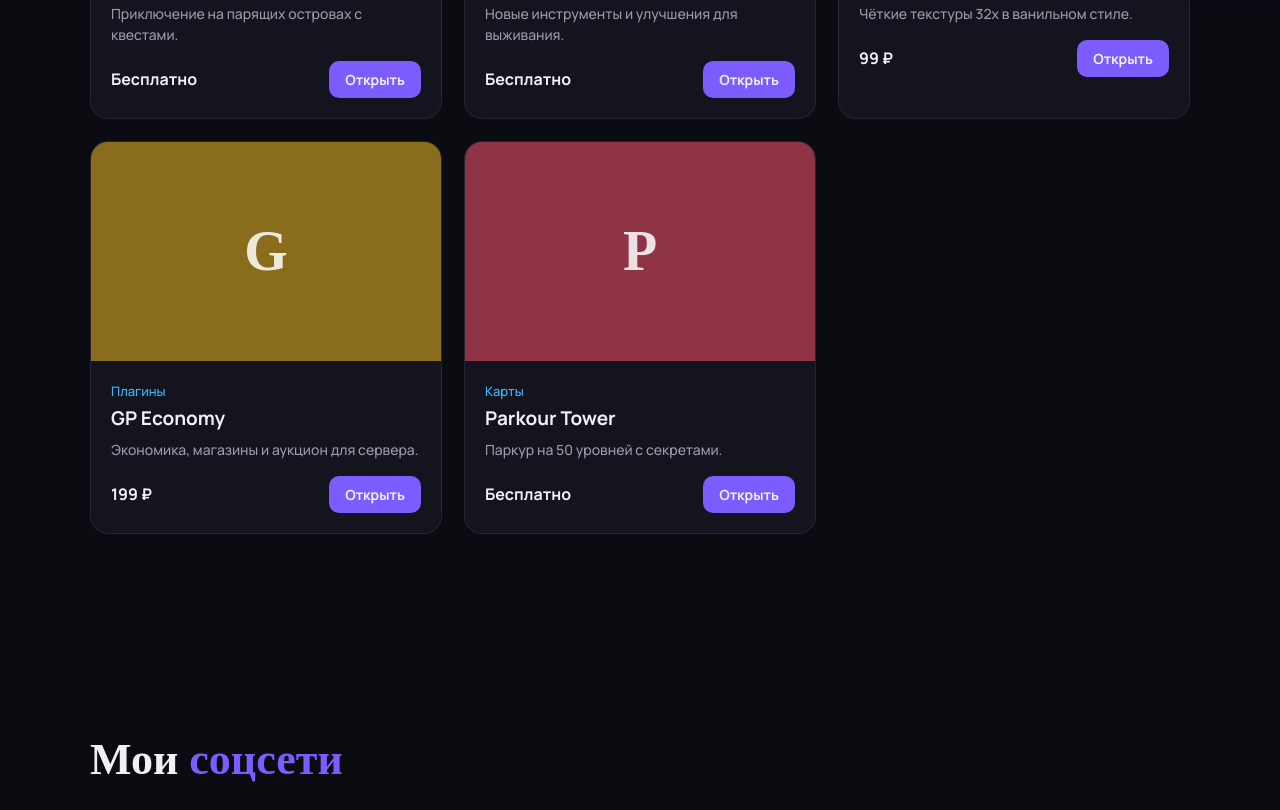
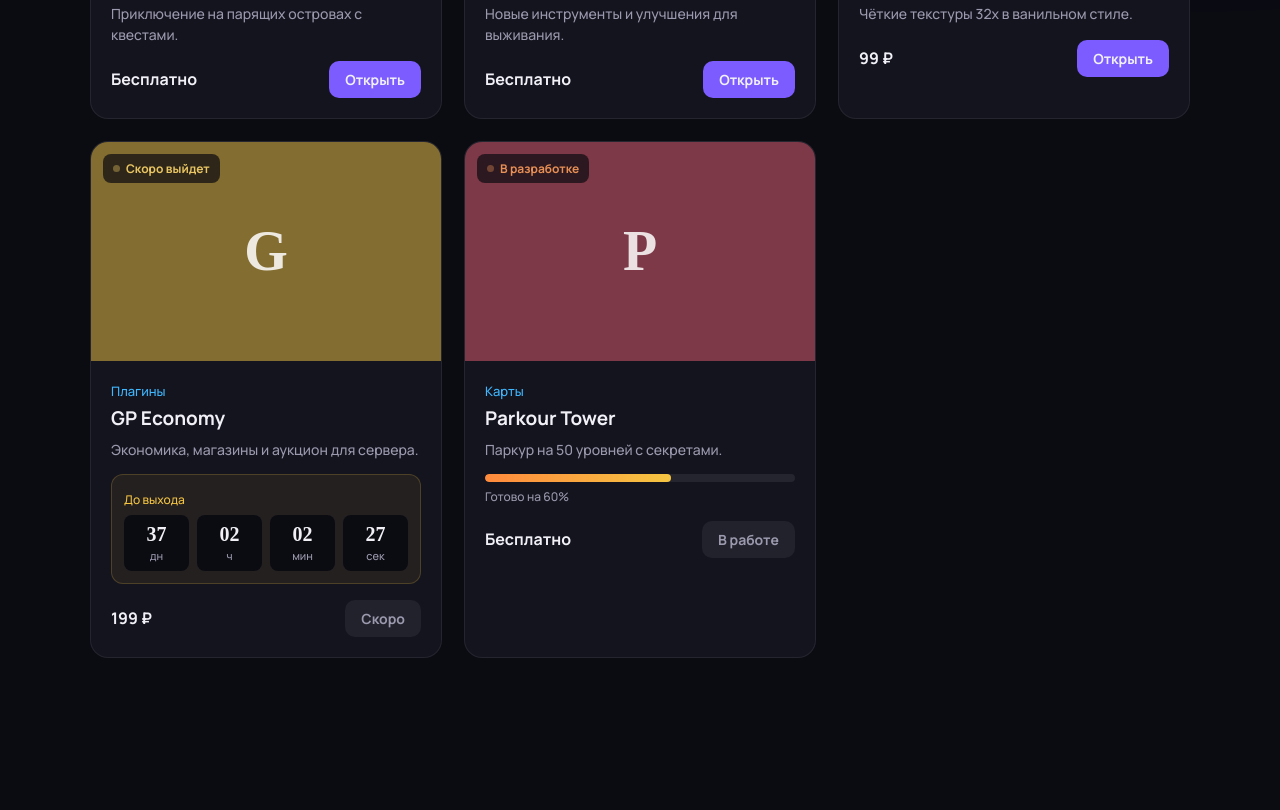
Before and after one commit to Gamekompanet/gp-market, a plain HTML site: page index.html in a window 1280 px wide. Shown: the part 1341-2151 px from the top of the page. Drawn offline with Linux system fonts and the light colour scheme; a web font is replaced by a local one.

Commit message:
Статусы проектов: скоро выйдет и в разработке
Co-Authored-By: Claude Opus 5.5 <noreply@anthropic.com>

```diff
--- a/index.html
+++ b/index.html
@@ -64,6 +64,26 @@ h2 span{color:var(--a1)}
 .meta{display:flex;justify-content:space-between;align-items:center;margin-top:16px}
 .price{font-weight:700}
 .meta .btn{padding:9px 16px;font-size:14px;border-radius:10px}
+.btn.wait{background:#ffffff0f;color:var(--mut);cursor:default}
+.btn.wait:hover{transform:none;background:#ffffff0f}
+
+/* статусы: скоро / в разработке */
+.status{position:absolute;top:12px;left:12px;font:700 12px Manrope;padding:6px 10px;border-radius:8px;backdrop-filter:blur(6px);display:flex;align-items:center;gap:6px}
+.status::before{content:"";width:7px;height:7px;border-radius:50%;background:currentColor;animation:blink 1.4s infinite}
+.status.soon{background:#0b0b12b3;color:#f5c542}
+.status.dev{background:#0b0b12b3;color:#ff8a3d}
+@keyframes blink{50%{opacity:.25}}
+.card.upcoming .thumb img,.card.upcoming .thumb{filter:saturate(.75)}
+.countdown{margin-top:14px;padding:12px;border-radius:12px;background:#f5c54212;border:1px solid #f5c54233}
+.countdown small{color:#f5c542;font-size:12px}
+.countdown div{display:flex;gap:8px;margin-top:6px}
+.countdown b{flex:1;text-align:center;font:800 20px Unbounded;background:#0b0b12;border-radius:8px;padding:8px 0}
+.countdown em{display:block;font:500 11px Manrope;color:var(--mut);font-style:normal;margin-top:2px}
+.progress{margin-top:14px}
+.progress .bar{height:8px;border-radius:99px;background:#ffffff12;overflow:hidden}
+.progress i{display:block;height:100%;width:0;border-radius:99px;background:linear-gradient(90deg,#ff8a3d,#f5c542);transition:width 1.4s cubic-bezier(.2,.8,.2,1) .3s}
+.card.in .progress i{width:var(--w)}
+.progress span{display:block;font-size:12px;color:var(--mut);margin-top:6px}
 
 /* соцсети */
 .socials{display:grid;grid-template-columns:repeat(auto-fit,minmax(220px,1fr));gap:16px}
@@ -125,10 +145,27 @@ T.innerHTML=[...T.textContent].map((ch,i)=>ch===' '?' ':`<span class="ch ${i>2?'
 
 // карточки проектов
 const cards=document.getElementById('cards');
-cards.innerHTML=projects.map(p=>`<div class="card reveal" data-type="${p.type}">
- <div class="thumb" style="background:${p.color}">${p.img?`<img src="${p.img}" alt="${p.title}">`:p.title[0]}</div>
- <div class="body"><span class="type">${p.type}</span><h3>${p.title}</h3><p>${p.desc}</p>
- <div class="meta"><span class="price">${p.price}</span><a class="btn" href="${p.url}">Открыть</a></div></div></div>`).join('');
+// если дата выхода уже наступила — проект считается вышедшим
+const stOf=p=>p.status==='soon'&&p.release&&new Date(p.release)<=new Date()?'released':(p.status||'released');
+cards.innerHTML=projects.map(p=>{const st=stOf(p);
+ const badge=st==='soon'?'<span class="status soon">Скоро выйдет</span>':st==='dev'?'<span class="status dev">В разработке</span>':'';
+ let extra='';
+ if(st==='soon'&&p.release)extra=`<div class="countdown" data-to="${p.release}"></div>`;
+ if(st==='dev')extra=`<div class="progress"><div class="bar"><i style="--w:${p.progress??0}%"></i></div><span>Готово на ${p.progress??0}%</span></div>`;
+ const action=st==='released'?`<a class="btn" href="${p.url}" target="_blank" rel="noopener">Открыть</a>`:`<span class="btn wait">${st==='soon'?'Скоро':'В работе'}</span>`;
+ return `<div class="card reveal ${st!=='released'?'upcoming':''}" data-type="${p.type}">
+ <div class="thumb" style="background:${p.color}">${p.img?`<img src="${p.img}" alt="${p.title}">`:p.title[0]}${badge}</div>
+ <div class="body"><span class="type">${p.type}</span><h3>${p.title}</h3><p>${p.desc}</p>${extra}
+ <div class="meta"><span class="price">${p.price}</span>${action}</div></div></div>`}).join('');
+
+// обратный отсчёт до выхода
+const plural=(n,a,b,c)=>n%10===1&&n%100!==11?a:n%10>=2&&n%10<=4&&(n%100<10||n%100>=20)?b:c;
+function tickCountdowns(){document.querySelectorAll('.countdown').forEach(el=>{
+ let s=Math.max(0,Math.floor((new Date(el.dataset.to)-new Date())/1000));
+ if(!s){location.reload();return}
+ const d=Math.floor(s/86400),h=Math.floor(s%86400/3600),m=Math.floor(s%3600/60),sec=s%60;
+ el.innerHTML=`<small>До выхода</small><div>${[[d,'дн'],[h,'ч'],[m,'мин'],[sec,'сек']].map(([v,u])=>`<b>${String(v).padStart(2,'0')}<em>${u}</em></b>`).join('')}</div>`})}
+tickCountdowns();setInterval(tickCountdowns,1000);
 
 // фильтр
 const types=["Все",...new Set(projects.map(p=>p.type))];
--- a/projects.js
+++ b/projects.js
@@ -3,6 +3,6 @@ window.PROJECTS = [
   {"title":"Sky Islands","type":"Карты","desc":"Приключение на парящих островах с квестами.","price":"Бесплатно","color":"#2f7d5b","img":"","url":"#"},
   {"title":"Better Tools","type":"Моды","desc":"Новые инструменты и улучшения для выживания.","price":"Бесплатно","color":"#2d5fa8","img":"","url":"#"},
   {"title":"Faithful Plus","type":"Ресурспаки","desc":"Чёткие текстуры 32x в ванильном стиле.","price":"99 ₽","color":"#9a5a2e","img":"","url":"#"},
-  {"title":"GP Economy","type":"Плагины","desc":"Экономика, магазины и аукцион для сервера.","price":"199 ₽","color":"#8a6d1c","img":"","url":"#"},
-  {"title":"Parkour Tower","type":"Карты","desc":"Паркур на 50 уровней с секретами.","price":"Бесплатно","color":"#8e3446","img":"","url":"#"}
+  {"title":"GP Economy","type":"Плагины","desc":"Экономика, магазины и аукцион для сервера.","price":"199 ₽","color":"#8a6d1c","img":"","url":"#","status":"soon","release":"2026-12-20T18:00"},
+  {"title":"Parkour Tower","type":"Карты","desc":"Паркур на 50 уровней с секретами.","price":"Бесплатно","color":"#8e3446","img":"","url":"#","status":"dev","progress":60}
 ];
```
